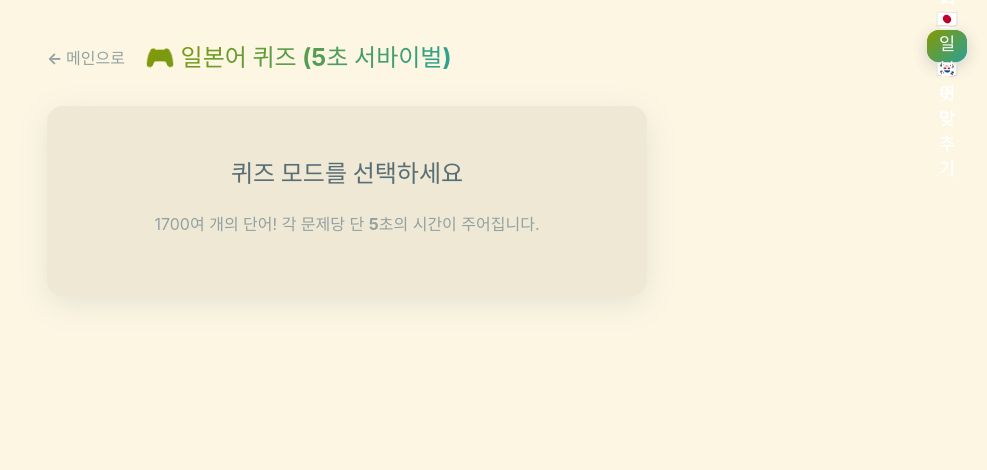
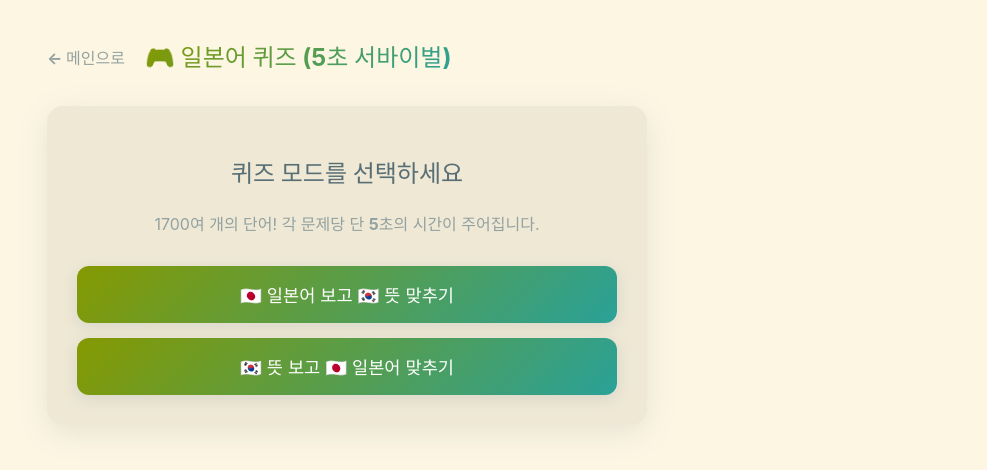
Before and after one commit to conansjh20/new-conansjh20, a React (Vite) app in the folder frontend/: page /japanese-quiz in a window 1280 px wide. Shown: the top 470 px of the page, without its empty margins (293-1280 px from the left). Built offline with nearby package versions, Linux system fonts and the light colour scheme.

Commit message:
Fix Japanese Quiz button display issue and rebuild

```diff
--- a/frontend/src/JapaneseQuiz.css
+++ b/frontend/src/JapaneseQuiz.css
@@ -73,7 +73,7 @@
   gap: 15px;
 }
 
-.quiz-btn {
+.jq-btn {
   border: none;
   padding: 16px 20px;
   border-radius: 12px;
@@ -83,18 +83,18 @@
   transition: transform 0.2s, box-shadow 0.2s;
 }
 
-.quiz-btn.primary {
+.jq-btn.primary {
   background: var(--accent-gradient);
   color: #fff;
   box-shadow: 0 4px 15px var(--shadow-color);
 }
 
-.quiz-btn:hover {
+.jq-btn:hover {
   transform: translateY(-2px);
   box-shadow: 0 6px 20px var(--shadow-hover);
 }
 
-.quiz-btn:active {
+.jq-btn:active {
   transform: translateY(0);
 }
 
--- a/frontend/src/JapaneseQuiz.jsx
+++ b/frontend/src/JapaneseQuiz.jsx
@@ -126,10 +126,10 @@ export default function JapaneseQuiz() {
             <h2>퀴즈 모드를 선택하세요</h2>
             <p>1700여 개의 단어! 각 문제당 단 <strong>5초</strong>의 시간이 주어집니다.</p>
             <div className="quiz-mode-buttons">
-              <button className="quiz-btn primary" onClick={() => startGame('jp-to-kr')}>
+              <button className="jq-btn primary" onClick={() => startGame('jp-to-kr')}>
                 🇯🇵 일본어 보고 🇰🇷 뜻 맞추기
               </button>
-              <button className="quiz-btn primary" onClick={() => startGame('kr-to-jp')}>
+              <button className="jq-btn primary" onClick={() => startGame('kr-to-jp')}>
                 🇰🇷 뜻 보고 🇯🇵 일본어 맞추기
               </button>
             </div>
@@ -191,7 +191,7 @@ export default function JapaneseQuiz() {
               </div>
             )}
 
-            <button className="quiz-btn restart-btn" onClick={() => setMode('start')}>
+            <button className="jq-btn restart-btn" onClick={() => setMode('start')}>
               다시 시작하기
             </button>
           </div>
```
Also changed, not shown: 4 other files (tests, documents, lock files or other folders).
